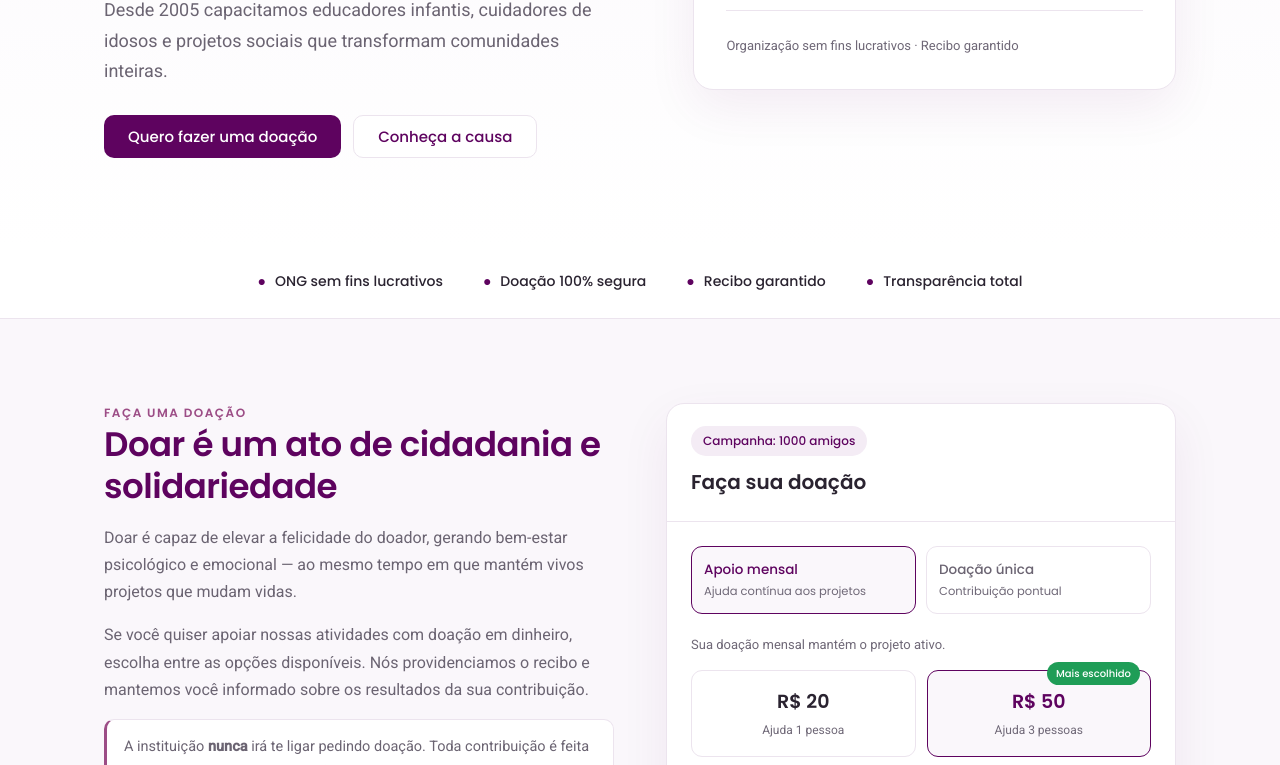
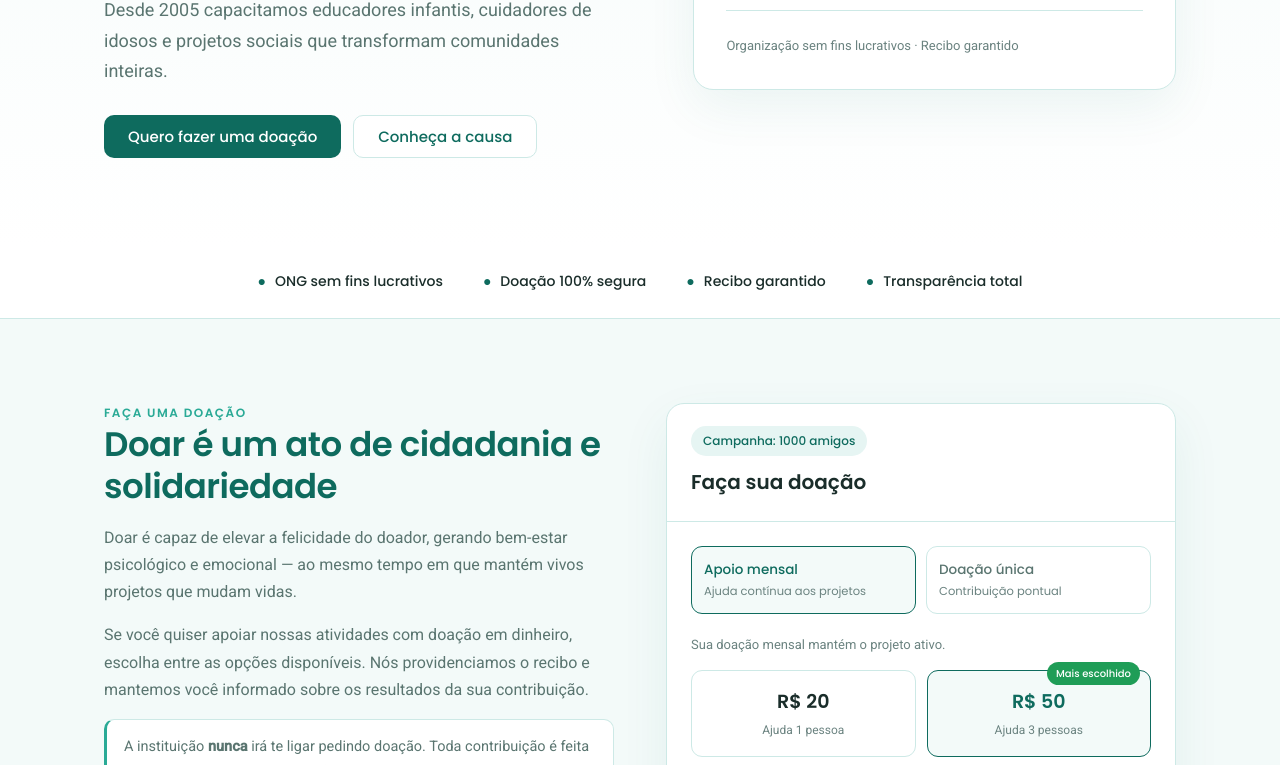
Before and after one commit to patrickcardosomoraes/ong-demo, a plain HTML site: page index.html in a window 1280 px wide. Shown: the part 455-1220 px from the top of the page. Drawn offline with Linux system fonts and the light colour scheme.

Commit message:
feat: trocar paleta roxa por teal/esmeralda

```diff
--- a/index.html
+++ b/index.html
@@ -42,92 +42,92 @@
 <style>
   :root {
     color-scheme: light;
-    --plum:#5E035F;
-    --plum-2:#7a2c7c;
-    --mauve:#9c4d86;
-    --ink:#2a2330;
-    --muted:#6b6472;
-    --soft:#6f6877;
-    --lav:#faf7fb;
-    --lav2:#f4ecf5;
-    --line:#ece4ee;
+    --plum:#0e6b5e;
+    --plum-2:#1a8a7a;
+    --mauve:#2aaa96;
+    --ink:#1a2d2a;
+    --muted:#5a7570;
+    --soft:#6b8380;
+    --lav:#f3faf9;
+    --lav2:#e6f5f3;
+    --line:#cde9e6;
     --green:#1f9d57;
     --white:#fff;
     --header-bg: rgba(255, 255, 255, 0.9);
-    --focus: #9c4d86;
-    --shadow-color: rgba(94, 3, 95, 0.07);
-    --shadow-burger: rgba(94, 3, 95, 0.12);
-    --hover-soft: #ead9ec;
-    --bar-bg: #eadff0;
-    --quote-mark: #d9b9da;
+    --focus: #2aaa96;
+    --shadow-color: rgba(14, 107, 94, 0.07);
+    --shadow-burger: rgba(14, 107, 94, 0.12);
+    --hover-soft: #d0eeeb;
+    --bar-bg: #daf0ee;
+    --quote-mark: #a8ddd8;
   }
 
   @media (prefers-color-scheme: dark) {
     html:not(.light):not(.dark) {
       color-scheme: dark;
-      --plum:#d275d3;
-      --plum-2:#e68ce7;
-      --mauve:#eb9deb;
-      --ink:#f5f0f7;
-      --muted:#a497ad;
-      --soft:#8a7e93;
-      --lav:#1b1220;
-      --lav2:#2a1c32;
-      --line:#382c40;
+      --plum:#4dd8c8;
+      --plum-2:#6ae0d0;
+      --mauve:#82e8da;
+      --ink:#e8f5f3;
+      --muted:#8aafa8;
+      --soft:#7a9f99;
+      --lav:#0d1e1c;
+      --lav2:#142b28;
+      --line:#1e3d38;
       --green:#2ec173;
-      --white:#120b16;
-      --header-bg: rgba(18, 11, 22, 0.9);
-      --focus: #eb9deb;
+      --white:#090f0e;
+      --header-bg: rgba(9, 15, 14, 0.9);
+      --focus: #82e8da;
       --shadow-color: rgba(0, 0, 0, 0.3);
       --shadow-burger: rgba(0, 0, 0, 0.4);
-      --hover-soft: #3a2542;
-      --bar-bg: #2d1c33;
-      --quote-mark: #613463;
+      --hover-soft: #1a3d37;
+      --bar-bg: #132f2b;
+      --quote-mark: #2b6a60;
     }
   }
 
   html.light {
     color-scheme: light;
-    --plum:#5E035F;
-    --plum-2:#7a2c7c;
-    --mauve:#9c4d86;
-    --ink:#2a2330;
-    --muted:#6b6472;
-    --soft:#6f6877;
-    --lav:#faf7fb;
-    --lav2:#f4ecf5;
-    --line:#ece4ee;
+    --plum:#0e6b5e;
+    --plum-2:#1a8a7a;
+    --mauve:#2aaa96;
+    --ink:#1a2d2a;
+    --muted:#5a7570;
+    --soft:#6b8380;
+    --lav:#f3faf9;
+    --lav2:#e6f5f3;
+    --line:#cde9e6;
     --green:#1f9d57;
     --white:#fff;
     --header-bg: rgba(255, 255, 255, 0.9);
-    --focus: #9c4d86;
-    --shadow-color: rgba(94, 3, 95, 0.07);
-    --shadow-burger: rgba(94, 3, 95, 0.12);
-    --hover-soft: #ead9ec;
-    --bar-bg: #eadff0;
-    --quote-mark: #d9b9da;
+    --focus: #2aaa96;
+    --shadow-color: rgba(14, 107, 94, 0.07);
+    --shadow-burger: rgba(14, 107, 94, 0.12);
+    --hover-soft: #d0eeeb;
+    --bar-bg: #daf0ee;
+    --quote-mark: #a8ddd8;
   }
 
   html.dark {
     color-scheme: dark;
-    --plum:#d275d3;
-    --plum-2:#e68ce7;
-    --mauve:#eb9deb;
-    --ink:#f5f0f7;
-    --muted:#a497ad;
-    --soft:#8a7e93;
-    --lav:#1b1220;
-    --lav2:#2a1c32;
-    --line:#382c40;
+    --plum:#4dd8c8;
+    --plum-2:#6ae0d0;
+    --mauve:#82e8da;
+    --ink:#e8f5f3;
+    --muted:#8aafa8;
+    --soft:#7a9f99;
+    --lav:#0d1e1c;
+    --lav2:#142b28;
+    --line:#1e3d38;
     --green:#2ec173;
-    --white:#120b16;
-    --header-bg: rgba(18, 11, 22, 0.9);
-    --focus: #eb9deb;
+    --white:#090f0e;
+    --header-bg: rgba(9, 15, 14, 0.9);
+    --focus: #82e8da;
     --shadow-color: rgba(0, 0, 0, 0.3);
     --shadow-burger: rgba(0, 0, 0, 0.4);
-    --hover-soft: #3a2542;
-    --bar-bg: #2d1c33;
-    --quote-mark: #613463;
+    --hover-soft: #1a3d37;
+    --bar-bg: #132f2b;
+    --quote-mark: #2b6a60;
   }
 
   html.theme-preload *,
```
